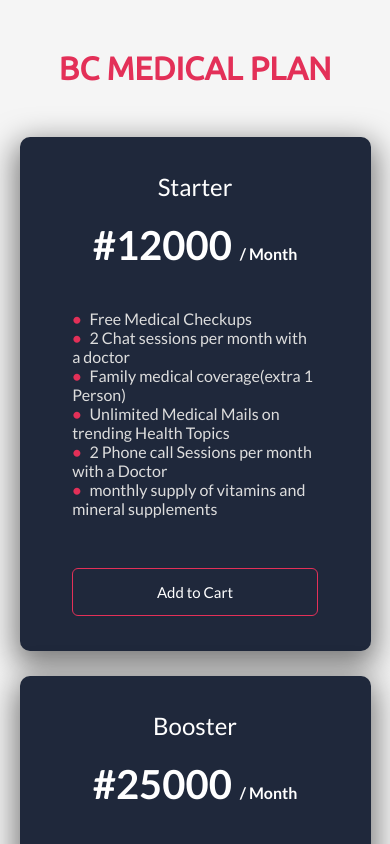
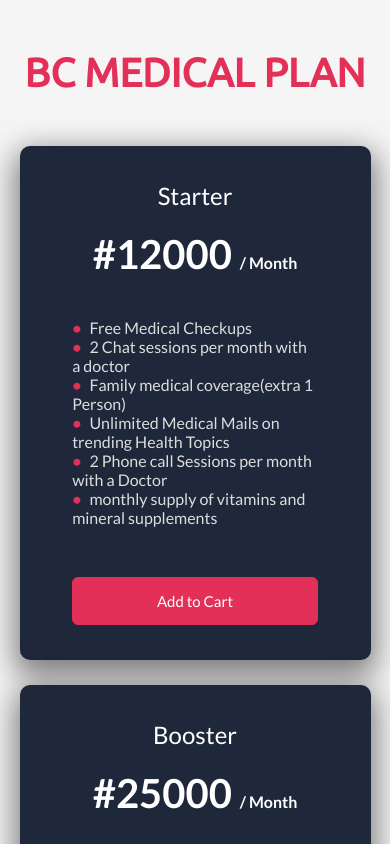
Before and after one commit to echefukel/BC-Medical-Plan-Pricing-List, a plain HTML site: page index.html in a window 390 px wide. Shown: the top 844 px of the page. Drawn offline with Linux system fonts and the light colour scheme.

Commit message:
mobile design

```diff
--- a/style.css
+++ b/style.css
@@ -18,10 +18,11 @@
 }
 .container h2{
     color:#e33058;
-    font-size: 32px;
+    font-size: 40px;
     padding: 50px 0;
     text-align: center;
     font-family: 'Ubuntu',sans-serif;
+    font-weight: 700;
 }
 .price-row{
     width: 90%;
@@ -84,3 +85,11 @@ li::before{
 background: #e33058;
 
 }
+
+/* media query */
+@media only screen and (max-width: 600px) {
+    .price-col button{
+      background: #e33058;
+      color: white;
+    }
+  }
```
